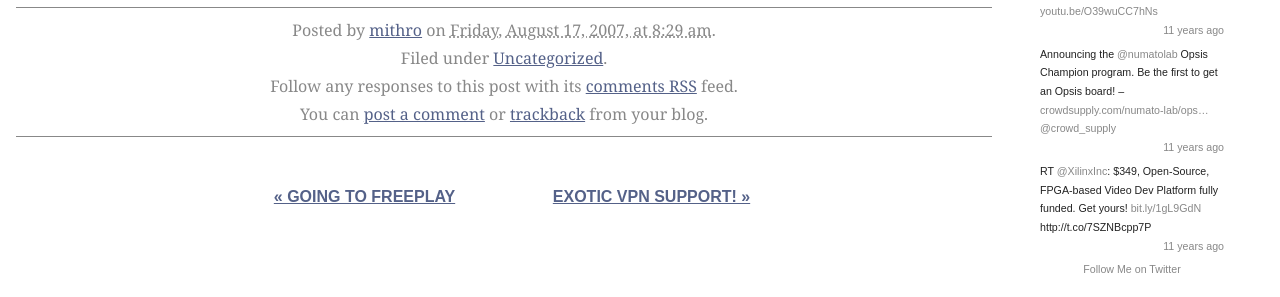
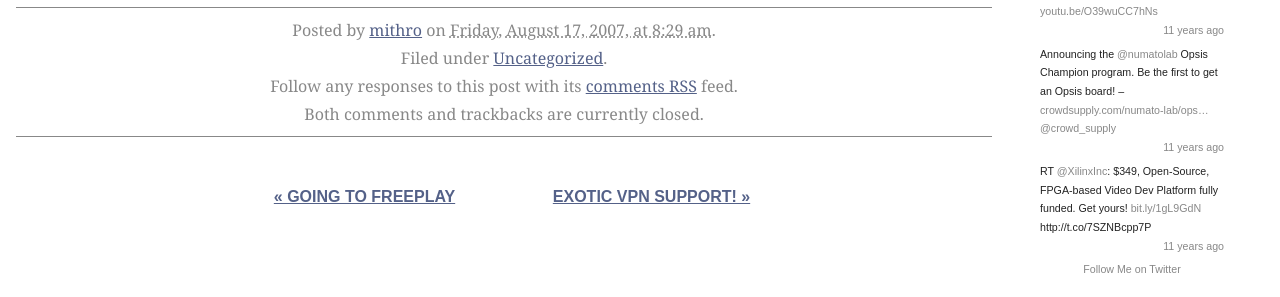
Before and after one commit to mithro/blog.mithis.net, a Jekyll site: the page built from _posts/2007-08-17-resume.md, in a window 1280 px wide. Shown: the part 282-579 px from the top of the page. Built offline with Jekyll 4.4.1, drawn with Linux system fonts in a browser that asks for light colours.

Commit message:
Add per-post comments_closed/trackbacks_closed front-matter flags
Live's WP varies the entry-interact footer text by per-post comment/
trackback closure state. Two posts in the corpus have closures:
  3-resume (Feb 2007 - older copy)
    "You can post a comment, but trackbacks are closed."
    -> set trackbacks_closed: true
  48-resume (Aug 2007 - newer copy)
    "Both comments and trackbacks are currently closed."
    -> set comments_closed + trackbacks_closed: true

Updated post.html template with 4-branch conditional:
  both closed -> "Both comments and trackbacks are currently closed."
  trackbacks closed only -> "You can post a comment, but trackbacks are closed."
  comments closed only -> (live's exact text scraped below)
  default (both open) -> existing "post a comment or trackback" string

Scanned the entire corpus via tmp/scan_closures.py — only those 2 posts
had non-default states (verified by curling every post's live HTML and
matching against the three patterns).

Both posts: 0.05-0.06% -> 0.003% pixel-perfect.

Co-Authored-By: Claude Opus 4.7 (1M context) <noreply@anthropic.com>

```diff
--- a/_layouts/post.html
+++ b/_layouts/post.html
@@ -54,7 +54,15 @@ layout: default
 
                 <span class="entry-rsslink">Follow any responses to this post with its <a href="{{ page.url | append: '/feed' | relative_url }}" title="Comments RSS to {{ page.title | escape }}" rel="alternate" type="application/rss+xml">comments RSS</a> feed.</span>
 
+                {%- if page.comments_closed and page.trackbacks_closed -%}
+                <span class="entry-interact">Both comments and trackbacks are currently closed.</span>
+                {%- elsif page.trackbacks_closed -%}
+                <span class="entry-interact">You can <a href="#respond" title="Post a comment">post a comment</a>, but trackbacks are closed.</span>
+                {%- elsif page.comments_closed -%}
+                <span class="entry-interact">Comments are closed, but you can <a href="{{ page.url | append: '/trackback' | relative_url }}" rel="trackback" title="Trackback URL for your post">trackback</a> from your own site.</span>
+                {%- else -%}
                 <span class="entry-interact">You can <a href="#respond" title="Post a comment">post a comment</a> or <a href="{{ page.url | append: '/trackback' | relative_url }}" rel="trackback" title="Trackback URL for your post">trackback</a> from your blog.</span>
+                {%- endif -%}
             </div>
         </div><!-- .post -->
 
```
Also changed, not shown: _posts/2007-02-18-resume.md (+1 -0 lines), _posts/2007-08-17-resume.md (+2 -0 lines).
